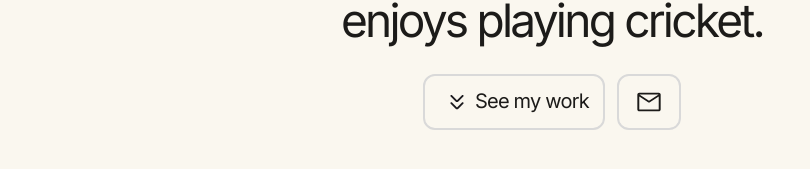
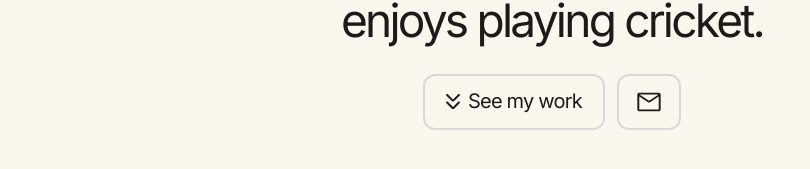
Before and after one commit to sofuhere/super-yash-website, a Next.js app: page / in a window 1280 px wide. Shown: the part 393-562 px from the top of the page, without its empty margins (88-898 px from the left). Built offline with nearby package versions, Linux system fonts and the light colour scheme.

Commit message:
fix: crop icon bounding box to achieve perfect optical symmetry on 'See my work' button

```diff
--- a/src/components/HeroCta.tsx
+++ b/src/components/HeroCta.tsx
@@ -56,19 +56,19 @@ export default function HeroCta() {
       transition={{ duration: 0.65, delay: 0.52, ease: [0.16, 1, 0.3, 1] }}
       className="flex items-center justify-center gap-[12px] w-[258px] mt-[24px] select-none"
     >
-      {/* 1. "See my work" Button (182 x 56 px) */}
+      {/* 1. "See my work" Button (182 x 56 px) - Optically balanced with tight glyph bounds */}
       <a
         href="#work"
         onClick={handleWorkClick}
-        className="group h-[56px] w-[182px] shrink-0 rounded-[12px] border-[2px] border-[#d9d9d9] bg-transparent flex items-center pl-[18px] pr-[18px] gap-[4px] transition-all duration-200 hover:border-[#1c1b19] hover:bg-[#efece5] active:scale-[0.98]"
+        className="group h-[56px] w-[182px] shrink-0 rounded-[12px] border-[2px] border-[#d9d9d9] bg-transparent flex items-center justify-center gap-[8px] transition-all duration-200 hover:border-[#1c1b19] hover:bg-[#efece5] active:scale-[0.98]"
         aria-label="See my work"
       >
-        {/* Exact stat_minus_2 vector from Figma (28x28) */}
-        <div className="w-[28px] h-[28px] shrink-0 flex items-center justify-center transition-transform duration-200 group-hover:translate-y-[2px]">
+        {/* Exact stat_minus_2 vector cropped to glyph bounds (13.21 x 14.40 px) to eliminate phantom padding */}
+        <div className="w-[14px] h-[15px] shrink-0 flex items-center justify-center transition-transform duration-200 group-hover:translate-y-[2px]">
           <svg
-            width="28"
-            height="28"
-            viewBox="18 14 28 28"
+            width="14"
+            height="15"
+            viewBox="25.39 20.95 13.21 14.40"
             fill="none"
             xmlns="http://www.w3.org/2000/svg"
             aria-hidden="true"
```
